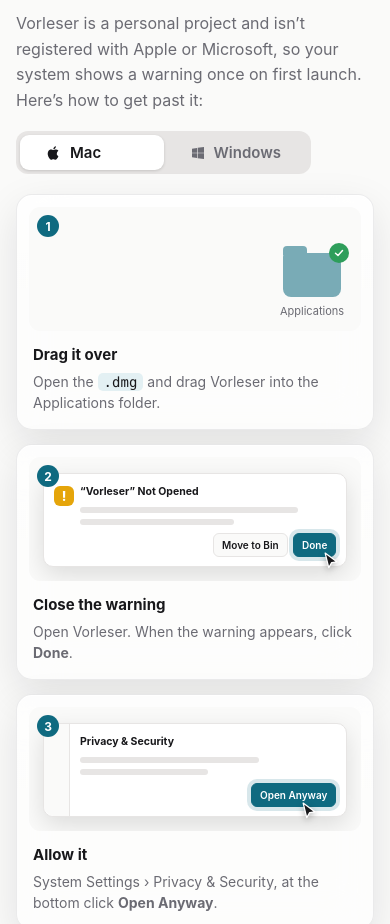
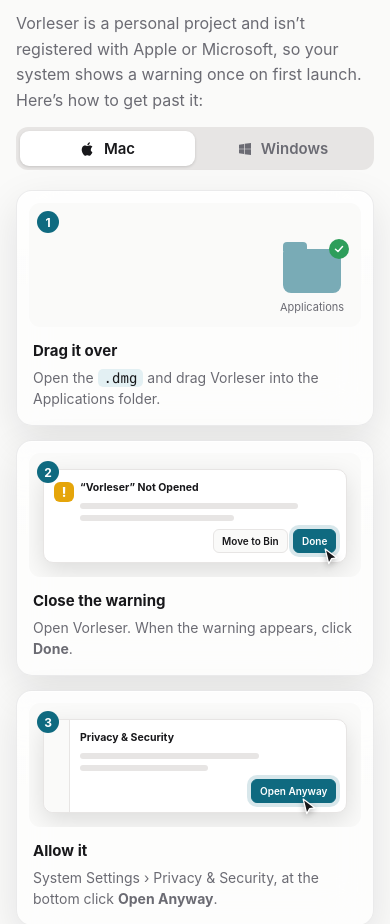
Before and after one commit to SimonSchneZzer/vorleser-download, a plain HTML site: page site/index.html in a window 390 px wide. Shown: the part 1632-2556 px from the top of the page. Drawn offline with Linux system fonts and the light colour scheme; a script that the page names is missing.

Commit message:
Webseite: Mac/Windows-Umschalter am Handy in voller Breite
Der Hintergrund gleitet von ganz links nach ganz rechts.

Co-Authored-By: Claude Opus 5.5 <noreply@anthropic.com>

```diff
--- a/site/index.html
+++ b/site/index.html
@@ -317,6 +317,8 @@
     .note { flex-direction: column; align-items: flex-start; }
     .announce { font-size: 12.5px; }
     .downloads, .features, .steps { grid-template-columns: 1fr; }
+    .seg { display: grid; }   /* volle Breite: der Hintergrund gleitet von ganz links nach ganz rechts */
+    .seg button { justify-content: center; padding-inline: 12px; }
   }
   @media (prefers-reduced-motion: reduce) {
     *, *::before, *::after { animation-duration: .01ms !important; animation-iteration-count: 1 !important; animation-delay: 0s !important;
```
